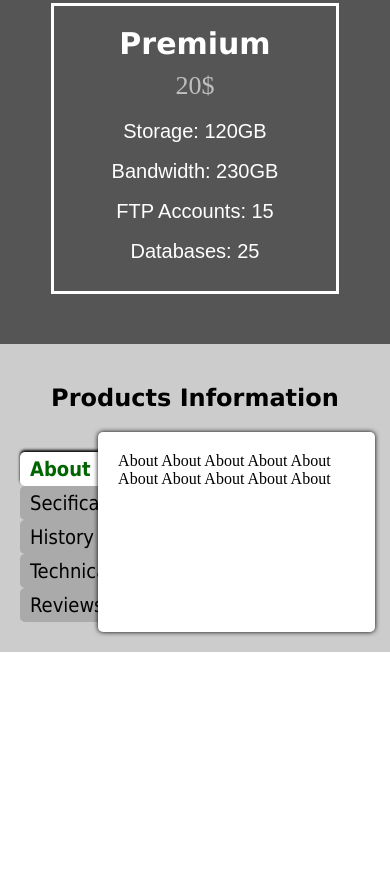
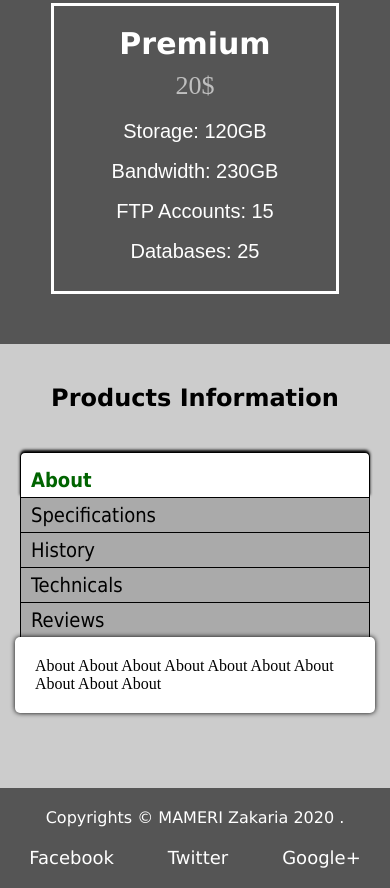
Before and after one commit to Zaki-Dz/Responsive, a plain HTML site: page index.html in a window 390 px wide. Shown: the part 3998-4886 px from the top of the page. Before the commit the page ends 4650 px from the top, so only its background shows below. Drawn offline with Linux system fonts and the light colour scheme.

Commit message:
Add files via upload

```diff
--- a/index.html
+++ b/index.html
@@ -6,6 +6,8 @@
 	<link rel="stylesheet" type="text/css" href="style.css">
 </head>
 <body>
+
+	<button class="to-top">Top</button>
 
 	<!-- Start Header -->
 
@@ -253,7 +255,7 @@
 				<ul class="info-list classic-list">
 
 					<li data-name="about" class="active">About</li>
-					<li data-name="specification">Secifications</li>
+					<li data-name="specification">Specifications</li>
 					<li data-name="history">History</li>
 					<li data-name="technicals">Technicals</li>
 					<li data-name="reviews">Reviews</li>
@@ -304,7 +306,29 @@
 
 	</main>
 
-	<button class="to-top">Top</button>
+	<footer>
+
+		<div class="container">
+
+			<p class="float-left">
+
+				Copyrights &copy MAMERI Zakaria 2020 .
+
+			</p>
+
+			<div class="social float-right">
+
+				<span>Facebook</span>
+				<span>Twitter</span>
+				<span>Google+</span>
+
+			</div>
+
+			<div class="clear-fix"></div>
+
+		</div>
+
+	</footer>
 
 	<script type="text/javascript" src="main.js"></script>
 
--- a/style.css
+++ b/style.css
@@ -14,6 +14,7 @@ body{
 
 .to-top{
 	position: fixed;
+	z-index: 2;
 	right: 20px;
 	bottom: 20px;
 	border: none;
@@ -475,7 +476,7 @@ main .pricing .price-plan ul{
 
 main .information-tabs{
 	background-color: #ccc;
-	padding-bottom: 30px;
+	padding-bottom: 75px;
 }
 
 main .information-tabs .info-list{
@@ -517,26 +518,76 @@ main .information-tabs .info-list .active{
 
 @media (max-width: 767px){
 
-	main .information-tabs .info-content{
-		position: absolute;
-		width: 71%;
-		right: 0;
-		min-height: 200px;
-		margin-top: -20px;
+	main .information-tabs .info-list li{
+		display: block;
+		border-radius: 0;
+		font-size: 20px;
+		border: 1px solid black;
+		border-bottom: 0;
 	}
 
-	main .information-tabs .info-list{
-		float: left;
-		width: 30%;
-	}
-
-	main .information-tabs .info-list li{
-		display: table;
-		width: 100%;
-		border-radius: 5px 0 0 5px;
-		font-size: 20px;
+	main .information-tabs .info-list .active{
+		padding-top: 15px;
+		border-radius: 5px 5px 0 0;
 	}
 
 }
 
 /* End Informations */
+
+/* Start Footer */
+
+footer{
+	min-height: 100px;
+	background-color: #555;
+}
+
+footer p{
+	position: relative;
+	color: white;
+	font-family: verdana;
+	top: 20px;
+	left: 50px;
+}
+
+footer .social{
+	position: relative;
+	top: 20px;
+	right: 30px;
+}
+
+footer .social span{
+	font-size: 18px;
+	color: white;
+	font-family: verdana;
+	margin: 0 15px;
+	cursor: pointer;
+	padding: 5px 10px;
+	border-radius: 10px;
+	transition: 0.5s;
+}
+
+footer .social span:hover{
+	box-shadow: inset 0 0 10px black, 0 0 20px black;
+	transition: 0.5s;
+}
+
+@media (max-width: 992px){
+
+	footer p{
+		text-align: center;
+		width: 100%;
+		left: 0;
+		margin-bottom: 20px;
+	}
+
+	footer .social{
+		text-align: center;
+		width: 100%;
+		top: 20px;
+		right: 0;
+	}
+
+}
+
+/* End Footer */
```
